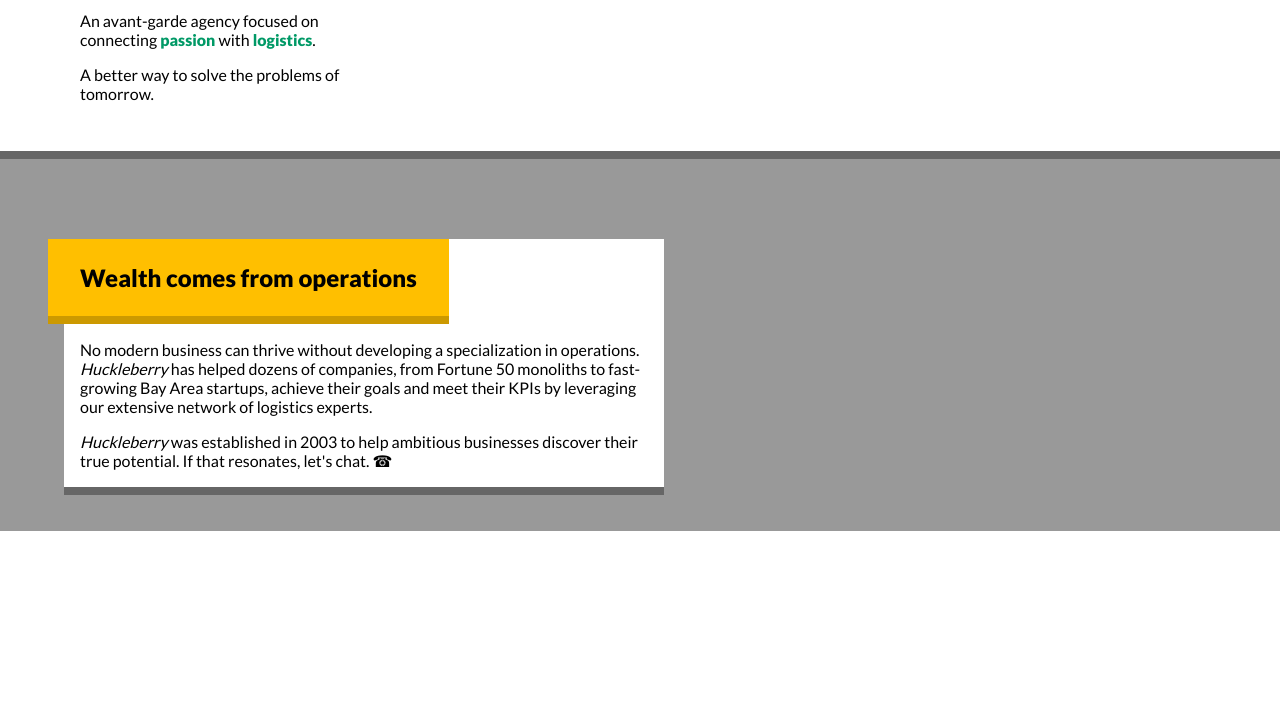
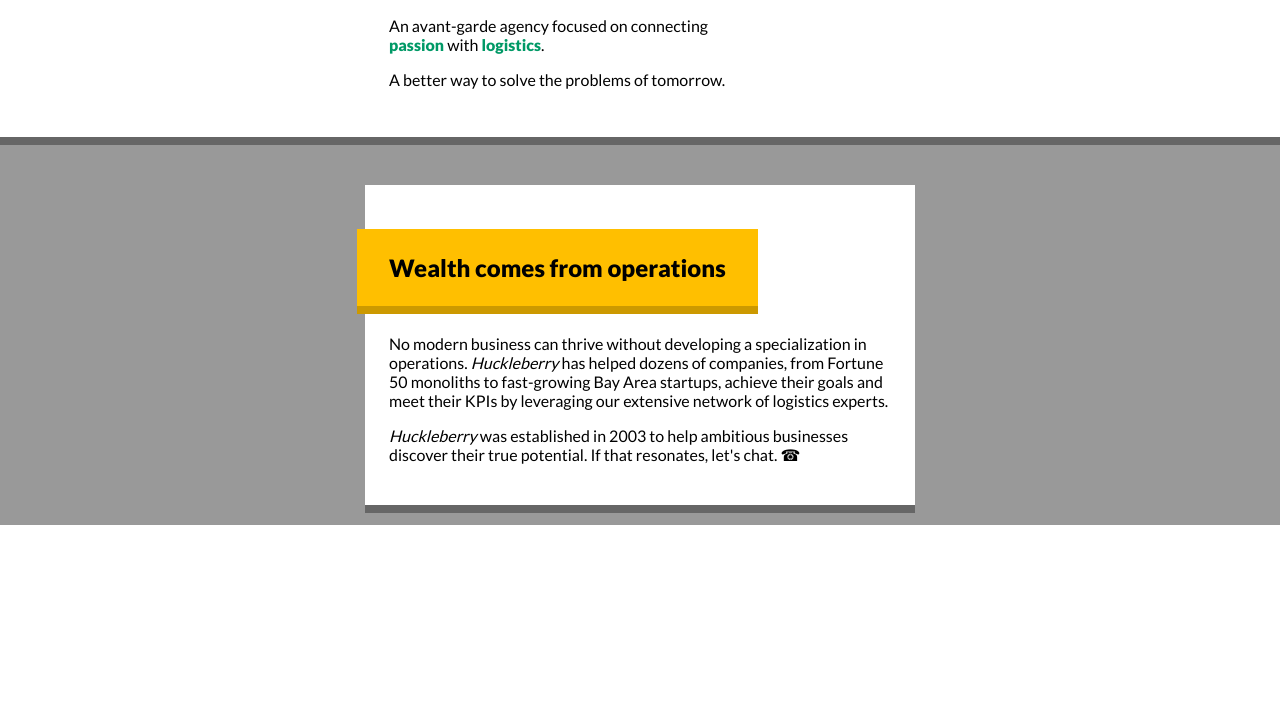
Before and after one commit to NicolasRoelandt/CssForJS-huckelberry, a website: page index.html in a window 1280 px wide. Shown: the part 76-800 px from the top of the page. Drawn offline with Linux system fonts and the light colour scheme.

Commit message:
Center card and small tweaks after watching solution

```diff
--- a/style.css
+++ b/style.css
@@ -15,42 +15,44 @@
 
 /* Add styles here! */
 
-.intro-chunk{
-    max-width: 360px;
-    padding-left: 64px;
-    margin-bottom: 48px;
+.intro-chunk {
+  max-width: 360px;
+  margin-bottom: 48px;
 }
 
-p, h2, h1 {
-  margin : 16px;
+.max-width-wrapper {
+  margin-left: auto;
+  margin-right: auto;
+  max-width: 550px;
+  padding: 0 24px;
 }
 
 h1 {
-  margin-bottom : 32px;
+  margin-bottom: 32px;
 }
 
 strong {
-  color : hsl(160deg, 100%, 30%);
+  color: hsl(160deg, 100%, 30%);
 }
 
 main {
-  border-top : 8px solid var(--border-grey);
-  background-color : hsl(0deg, 0%, 60%);
-  padding-left: 64px;
+  border-top: 8px solid var(--border-grey);
+  background-color: hsl(0deg, 0%, 60%);
   padding-top: 64px;
   padding-bottom: 36px;
 }
 
 .card {
-   background-color: white;
-   max-width: 600px;
-   border-bottom: 8px solid var(--border-grey);
+  background-color: white;
+  border-bottom: 8px solid var(--border-grey);
+  margin: -24px;
+  padding: 24px;
 }
 
 .indented-heading {
-  background-color : hsl(45deg, 100%, 50%);
+  background-color: hsl(45deg, 100%, 50%);
   border-bottom: 8px solid hsl(45deg, 100%, 40%);
-  padding : 24px 32px;
-  margin-left : -16px;
-  width : fit-content;
+  padding: 24px 32px;
+  margin-left: -32px;
+  width: fit-content;
 }
```
